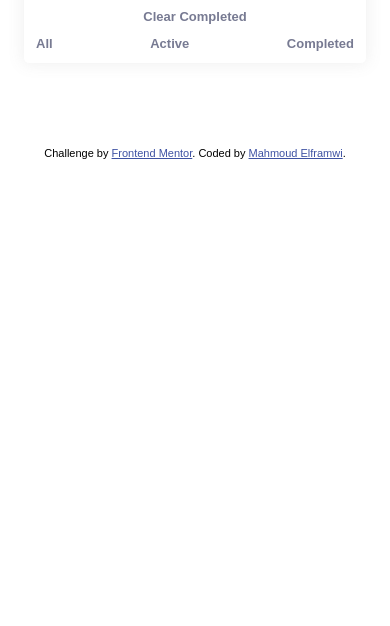
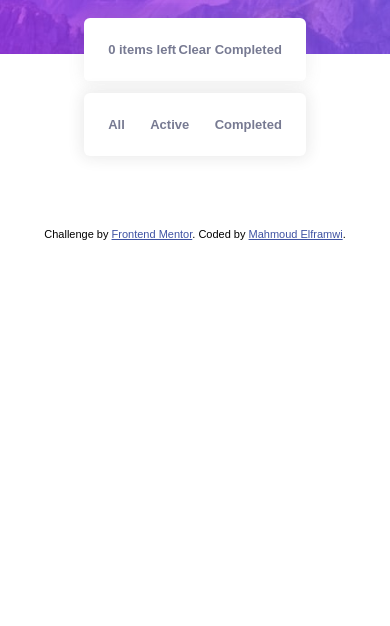
Before and after one commit to mhmodfrmwi/To-do-App, a website built with Vite: page index.html in a window 390 px wide. Shown: the part 218-844 px from the top of the page. Built offline with nearby package versions, Linux system fonts and the light colour scheme.

Commit message:
third commit

```diff
--- a/index.html
+++ b/index.html
@@ -49,14 +49,15 @@
           <ul class="list__items second__ul">
             <li class="list__item last__section">
               <div class="item">items left</div>
-              <div class="actions">
-                <div class="item action show__all">All</div>
-                <div class="item action show__active">Active</div>
-                <div class="item action show__completed">Completed</div>
-              </div>
+
               <div class="item clear">Clear Completed</div>
             </li>
           </ul>
+          <div class="actions">
+            <div class="item action show__all">All</div>
+            <div class="item action show__active">Active</div>
+            <div class="item action show__completed">Completed</div>
+          </div>
         </div>
       </article>
     </div>
--- a/scripts/darkTheme.js
+++ b/scripts/darkTheme.js
@@ -9,6 +9,7 @@ export const toggleDarkTheme = () => {
   elements.secondUl.classList.toggle("darkList");
   elements.bottomContent.classList.toggle("darkBottomContent");
   elements.inputField.classList.toggle("darkInputField");
+  elements.actions.classList.toggle("darkActions");
   elements.themeIcon.src = document.body.classList.contains("darkBody")
     ? moonImage
     : sunImage;
--- a/scripts/elements.js
+++ b/scripts/elements.js
@@ -13,6 +13,7 @@ export const elements = {
   all: document.querySelector(".show__all"),
   inputFieldCircle: document.querySelector(".circleInputField"),
   ulElement: document.querySelector(".first__ul"),
+  actions: document.querySelector(".actions"),
 };
 
 export const listItemArray = () => document.querySelectorAll(".list__item");
--- a/styles/style.css
+++ b/styles/style.css
@@ -64,7 +64,7 @@ html {
   transition: 0.2s ease-in-out;
 }
 .bottom {
-  width: 42%;
+  width: 50%;
 
   margin: 0 auto;
 }
@@ -72,7 +72,7 @@ html {
   display: flex;
   flex-direction: column;
   gap: 20px;
-  width: 42%;
+  width: 50%;
   margin: 0 auto;
   padding: 5rem 1rem;
   margin-top: 3rem;
@@ -166,6 +166,8 @@ html {
   align-items: center;
   justify-content: space-between;
   gap: 10px;
+  margin-top: -63px;
+  z-index: 1;
 }
 .action:hover,
 .list__item.last__section .item:last-child:hover {
@@ -209,16 +211,18 @@ html {
   color: white;
   border-bottom: 0.01px solid var(--very-dark-grayish-blue);
 }
-.last__section {
-  display: grid;
-  grid-template-columns: repeat(3, 1fr);
+.last__section,
+.actions {
+  display: flex;
   border-radius: 0.5rem;
-  gap: 9rem;
   padding: 2rem;
   font-size: small;
   font-weight: 700;
   border-bottom: 0;
   color: var(--dark-grayish-blue-2);
+}
+.darkActions {
+  transition: 0.2s ease-in-out;
 }
 .darkBottomContent,
 .darkInputField {
@@ -229,37 +233,20 @@ html {
 /* end dark theme */
 /* responsive */
 
-@media (max-width: 750px) {
-  .container {
-    width: 100%;
-  }
-
-  .bottom {
-    width: 100%;
-  }
-
+@media (max-width: 1020px) {
   .content,
   .bottom {
-    width: 100%;
-    padding: 2rem 1rem;
-  }
-
-  .last__section {
-    display: flex;
-    flex-direction: column;
-    gap: 1rem;
-    padding: 1rem;
-  }
-
-  .actions {
-    order: 2;
-    width: 100%;
-    justify-content: space-between;
-  }
-
-  .item {
-    text-align: center;
+    width: 63%;
   }
 }
 
+@media (max-width: 730px) {
+  .actions {
+    margin: 1rem;
+    background-color: #fff;
+    width: 100%;
+    box-shadow: 0px 0px 15px 2px rgba(40, 39, 39, 0.1);
+    gap: 1rem;
+  }
+}
 /* end responsive */
```
